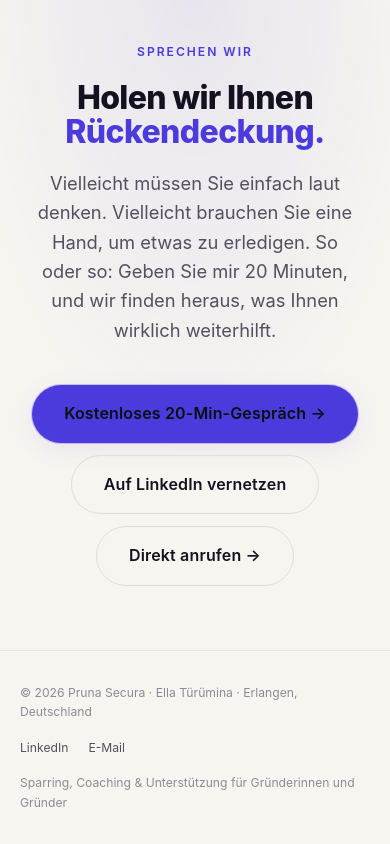
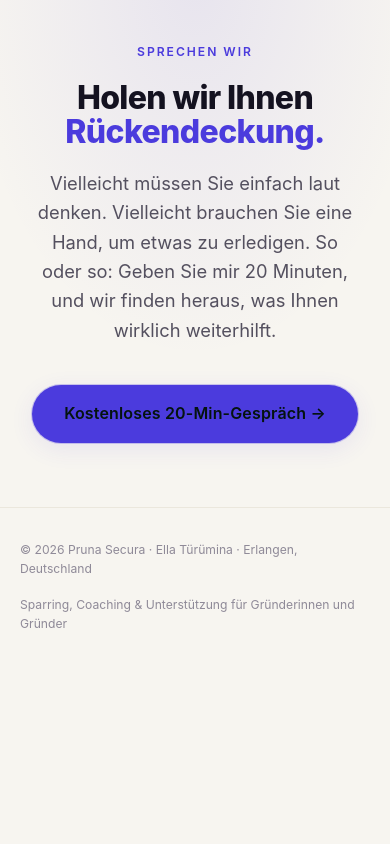
Before and after one commit to ellaroyce/ellaroyce.github.io, a plain HTML site: page index.html in a window 390 px wide. Shown: the part 6616-7460 px from the top of the page. After the commit the page ends 7282 px from the top, so only its background shows below. Drawn offline with Linux system fonts and the light colour scheme; a web font is replaced by a local one.

Commit message:
Remove LinkedIn and email touchpoints
- Remove LinkedIn nav icon, contact button, and footer link
- Remove all mailto links (contact CTA + footer) and JSON-LD email fields
- Contact CTA now points to phone; drop unused i18n keys (footer.email, contact.cta2/cta3)

```diff
--- a/index.html
+++ b/index.html
@@ -41,7 +41,6 @@
     "name": "Pruna Secura",
     "url": "https://www.prunasecura.ai/"
   },
-  "email": "mailto:ellatiuriumina@gmail.com",
   "address": {
     "@type": "PostalAddress",
     "addressLocality": "Erlangen",
@@ -66,7 +65,6 @@
   "alternateName": "Pruna Secura — sparring partner for startup founders",
   "url": "https://www.prunasecura.ai/",
   "image": "https://www.prunasecura.ai/assets/portrait.jpg",
-  "email": "mailto:ellatiuriumina@gmail.com",
   "areaServed": ["DE", "Europe"],
   "description": "Sparring, coaching, hands-on support and social media support for startup founders: a steady sounding board and practical help while they build.",
   "founder": {
@@ -95,10 +93,6 @@
       <a href="#needs" data-i18n="nav.needs">What I do</a>
       <a href="#about" data-i18n="nav.about">Results</a>
       <a href="#faq" data-i18n="nav.faq">FAQ</a>
-      <!-- TODO: replace # with your LinkedIn profile URL -->
-      <a href="#" class="nav__link-icon" aria-label="LinkedIn profile" target="_blank" rel="noopener">
-        <svg width="18" height="18" viewBox="0 0 24 24" fill="currentColor" aria-hidden="true"><path d="M20.45 20.45h-3.56v-5.57c0-1.33-.02-3.04-1.85-3.04-1.85 0-2.14 1.45-2.14 2.94v5.67H9.35V9h3.41v1.56h.05c.48-.9 1.64-1.85 3.37-1.85 3.6 0 4.27 2.37 4.27 5.46v6.28zM5.34 7.43a2.06 2.06 0 1 1 0-4.13 2.06 2.06 0 0 1 0 4.13zM7.12 20.45H3.56V9h3.56v11.45zM22.22 0H1.77C.8 0 0 .78 0 1.74v20.52C0 23.22.79 24 1.77 24h20.45c.98 0 1.78-.78 1.78-1.74V1.74C24 .78 23.2 0 22.22 0z"/></svg>
-      </a>
       <a href="#contact" class="nav__cta" data-i18n="nav.cta">Book a free call</a>
     </nav>
     <button class="nav-toggle" id="nav-toggle" aria-label="Open menu" aria-expanded="false" aria-controls="primary-nav">
@@ -318,12 +312,8 @@
       <h2 class="contact__title" data-i18n-html="contact.title">Let's get you <span class="accent">some backup.</span></h2>
       <p class="contact__lede" data-i18n="contact.lede">Maybe you just need to think out loud. Maybe you need a hand getting something done. Either way, give me 20 minutes and we'll figure out what would actually help.</p>
       <div class="contact__actions">
-        <!-- TODO: replace href with your Cal.com / Calendly booking link -->
-        <a class="btn btn--primary btn--lg" href="mailto:ellatiuriumina@gmail.com?subject=Free%2020-min%20call&amp;body=Hi%20Ella%2C%0A%0AI'm%20a%20founder%20and%20I'd%20like%20a%20sounding%20board%20for%20%5Bwhat's%20on%20your%20mind%5D.%0A%0AA%20good%20time%20for%20a%2020-min%20call%20would%20be%3A%20%5B...%5D%0A%0AThanks%2C%0A%5BName%5D" data-i18n="contact.cta1">Book a free 20-min call&nbsp;→</a>
-        <!-- TODO: replace # with your LinkedIn profile URL -->
-        <a class="btn btn--ghost btn--lg" href="#" target="_blank" rel="noopener" data-i18n="contact.cta2">Connect on LinkedIn</a>
         <!-- TODO: replace tel:+0000000000 with your real phone number (keep the leading + and country code, no spaces, e.g. tel:+4915112345678) -->
-        <a class="btn btn--ghost btn--lg" href="tel:+0000000000" data-i18n="contact.cta3">Call directly&nbsp;→</a>
+        <a class="btn btn--primary btn--lg" href="tel:+0000000000" data-i18n="contact.cta1">Book a free 20-min call&nbsp;→</a>
       </div>
     </div>
   </section>
@@ -333,11 +323,6 @@
 <footer class="footer">
   <div class="container footer__inner">
     <span data-i18n="footer.copy">© 2026 Pruna Secura · Ella Türümina · Erlangen, Germany</span>
-    <span class="footer__links">
-      <!-- TODO: replace # with your LinkedIn profile URL -->
-      <a href="#" target="_blank" rel="noopener">LinkedIn</a>
-      <a href="mailto:ellatiuriumina@gmail.com" data-i18n="footer.email">Email</a>
-    </span>
     <span class="footer__tag" data-i18n="footer.tag">Sparring, coaching &amp; support for startup founders</span>
   </div>
 </footer>
--- a/script.js
+++ b/script.js
@@ -133,11 +133,8 @@ const I18N = {
     'contact.title': 'Holen wir Ihnen <span class="accent">Rückendeckung.</span>',
     'contact.lede': 'Vielleicht müssen Sie einfach laut denken. Vielleicht brauchen Sie eine Hand, um etwas zu erledigen. So oder so: Geben Sie mir 20 Minuten, und wir finden heraus, was Ihnen wirklich weiterhilft.',
     'contact.cta1': 'Kostenloses 20-Min-Gespräch →',
-    'contact.cta2': 'Auf LinkedIn vernetzen',
-    'contact.cta3': 'Direkt anrufen →',
 
     'footer.copy': '© 2026 Pruna Secura · Ella Türümina · Erlangen, Deutschland',
-    'footer.email': 'E-Mail',
     'footer.tag': 'Sparring, Coaching & Unterstützung für Gründerinnen und Gründer'
   }
 };
```
